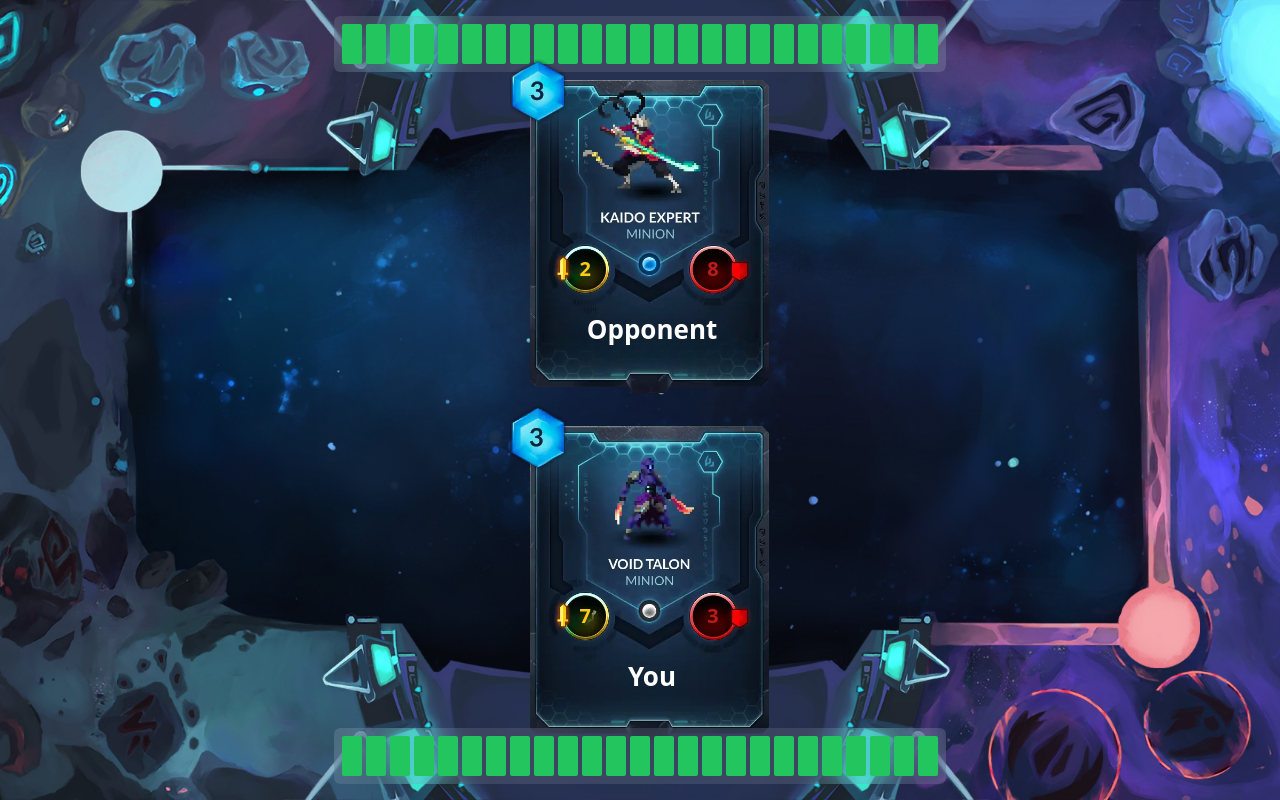
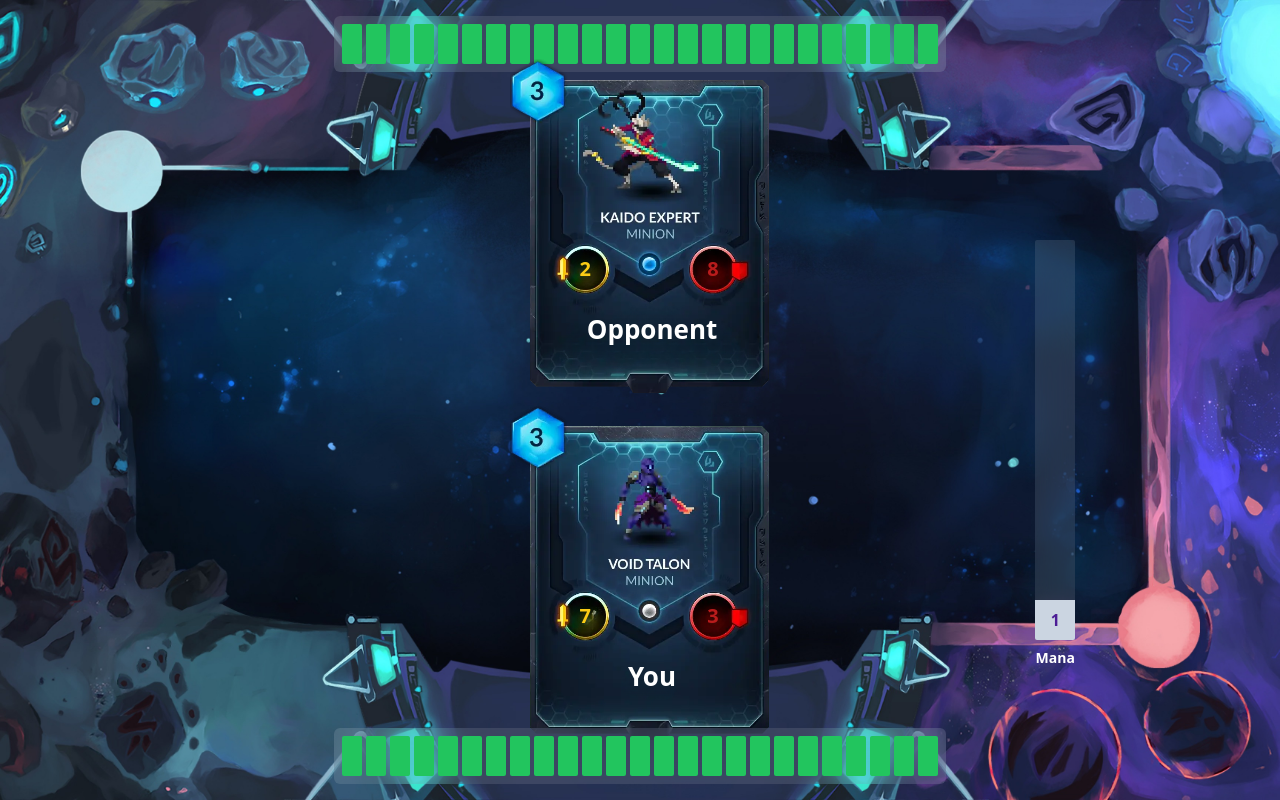
Before and after one commit to marcopeakdev/nft_card_game, a React (Vite) app: page / in a window 1280 px wide. Built offline with nearby package versions, Linux system fonts and the light colour scheme.

Commit message:
mana meter

```diff
--- a/src/components/Home.jsx
+++ b/src/components/Home.jsx
@@ -18,6 +18,8 @@ const home = () => {
     health: healthPoints,
     card: randomCardGenerator(),
   });
+
+  const [manaMeter, setManaMeter] = useState(1);
 
   const healthLevel = (points) => (points >= 12 ? 'bg-green-500' : points >= 6 ? 'bg-orange-500' : 'bg-red-500');
 
@@ -56,6 +58,15 @@ const home = () => {
         <Card card={player.card} title="You" restStyles="mt-3" onAttack={attackOpponent} />
       </div>
 
+      <div className={`${styles.manaMeterContainer} ${styles.flexCenter}`}>
+        <div className={`${styles.flexEnd} ${styles.glassEffect} ${styles.manaMeter}`}>
+          <div className={`${styles.flexCenter} ${styles.manaMeterBlock}`} style={{ height: manaMeter * 40 }}>
+            <p className={styles.manaValueText}>{manaMeter}</p>
+          </div>
+        </div>
+        <p className={styles.manaTitle}>Mana</p>
+      </div>
+
       {player.health > 0 && (
         <div className={`${styles.healthContainer} bottom-0 ${styles.flexCenter}`}>
           <div className={`${styles.healthBar} mb-4`}>
--- a/src/styles/index.js
+++ b/src/styles/index.js
@@ -1,4 +1,7 @@
 const styles = {
+  // glassmorphism
+  glassEffect: 'bg-white backdrop-filter backdrop-blur-lg bg-opacity-10',
+
   // Home page
   homeContainer: 'relative w-screen h-screen',
   homeBattleBg: 'bg-cover bg-no-repeat bg-center w-full h-full',
@@ -15,8 +18,16 @@ const styles = {
   cardTextContainer: 'absolute w-full bottom-[13.5%] left-3',
   cardText: 'text-[26px] font-bold text-white',
 
+  // mana meter
+  manaMeterContainer: 'absolute lg:right-[16%] right-[5%] top-[30%] flex-col',
+  manaMeter: 'w-10 h-[400px] rounded-sm overflow-hidden flex-col',
+  manaMeterBlock: 'w-full bg-slate-300',
+  manaValueText: 'text-violet-900 font-bold',
+  manaTitle: 'text-white font-bold mt-2 text-sm',
+
   // common
   flexCenter: 'flex items-center justify-center',
+  flexEnd: 'flex justify-end items-end',
 };
 
 export default styles;
```
